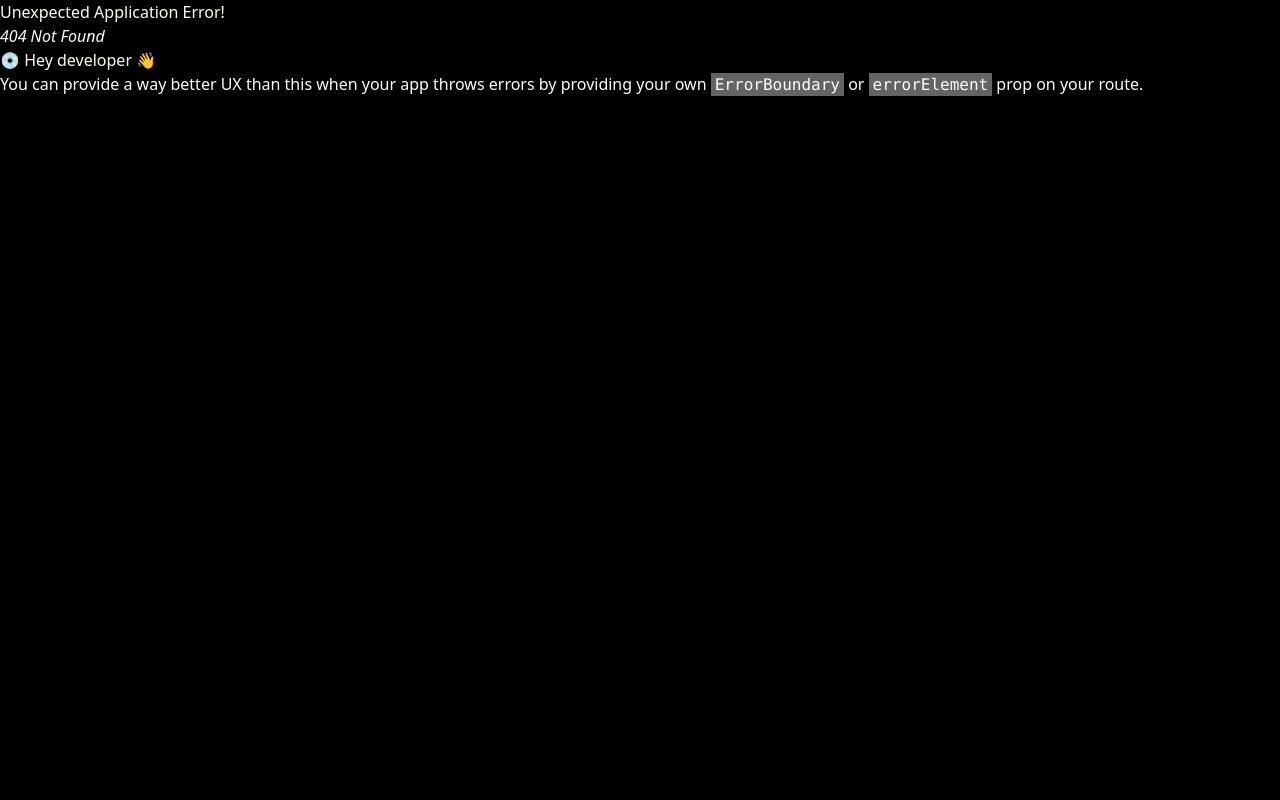
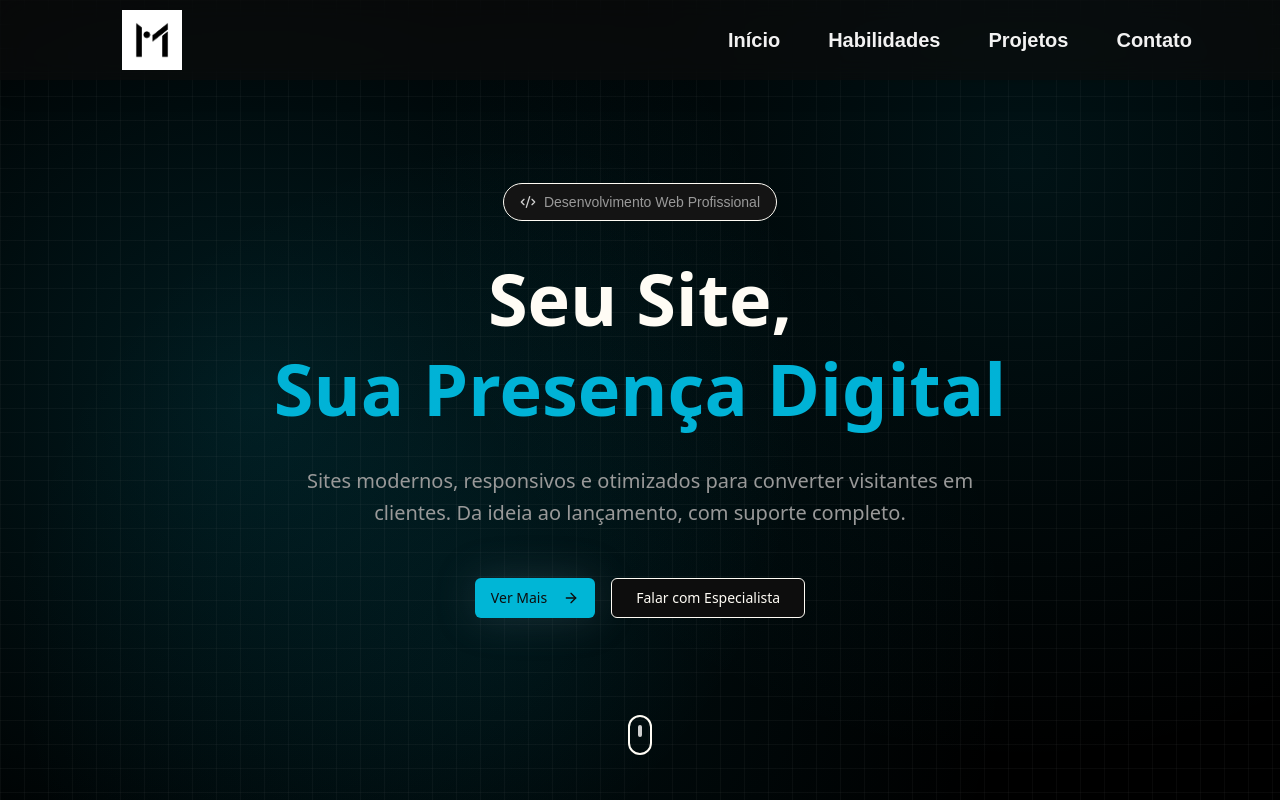
Before and after one commit to Enzzzzz/Port, a React (Vite) app: page /dev in a window 1280 px wide. Before the commit this address had no page. Shown: the top 800 px of the page. Built offline with nearby package versions, Linux system fonts and the light colour scheme; a web font is replaced by a local one.

Commit message:
new page added

```diff
--- /dev/null
+++ b/src/components/MainPage/HeroMain.jsx
@@ -0,0 +1,57 @@
+import { Button } from "@/components/ui/button";
+import { ArrowRight, Code2 } from "lucide-react";
+
+const HeroMain = () => {
+
+  return (
+    <section className="relative min-h-screen flex items-center justify-center px-4 py-20 main-bg overflow-hidden">
+      <div className="absolute inset-0 bg-[linear-gradient(to_right,#80808012_1px,transparent_1px),linear-gradient(to_bottom,#80808012_1px,transparent_1px)] bg-[size:24px_24px]"></div>
+
+      <div className="container mx-auto max-w-6xl relative z-10">
+        <div className="text-center space-y-8 animate-in fade-in slide-in-from-bottom-4 duration-1000">
+          <div className="inline-flex items-center gap-2 px-4 py-2 rounded-full bg-card border border-border font-poppins">
+            <Code2 className="w-4 h-4 text-primary" />
+            <span className="text-sm text-muted-foreground">Desenvolvimento Web Profissional</span>
+          </div>
+
+          <h1 className="text-5xl md:text-7xl font-bold leading-tight">
+            Seu Site,
+            <br />
+            <span className="text-gradient">Sua Presença Digital</span>
+          </h1>
+
+          <p className="text-lg md:text-xl text-muted-foreground max-w-2xl mx-auto leading-relaxed">
+            Sites modernos, responsivos e otimizados para converter visitantes em clientes.
+            Da ideia ao lançamento, com suporte completo.
+          </p>
+
+          <div className="flex flex-col sm:flex-row gap-4 justify-center items-center pt-4">
+            <Button
+              size="lg"
+              className="group bg-landmain hover:bg-landmain/90 text-primary-foreground glow"
+            >
+              Ver Mais
+              <ArrowRight className="ml-2 h-5 w-5 group-hover:translate-x-1 transition-transform" />
+            </Button>
+            <Button
+              size="lg"
+              variant="outline"
+              className="border-border hover:bg-secondary hover:text-secondary-foreground"
+              asChild
+            >
+              <a href="#contact">Falar com Especialista</a>
+            </Button>
+          </div>
+        </div>
+      </div>
+
+      <div className="absolute bottom-10 left-1/2 -translate-x-1/2 animate-bounce">
+        <div className="w-6 h-10 rounded-full border-2 border-border flex items-start justify-center p-2">
+          <div className="w-1 h-3 bg-primary rounded-full"></div>
+        </div>
+      </div>
+    </section>
+  );
+};
+
+export default HeroMain;
--- a/src/index.css
+++ b/src/index.css
@@ -16,6 +16,11 @@
   --color-dimBlue: rgba(9, 151, 124, 0.1);
   --color-dimRed: rgba(151, 9, 49, 0.1);
   --color-card: #141414;
+
+  --color-maintext: 190 100% 42%;
+  --color-accentmain: 190 100% 42%;
+
+  --color-landmain: #00b6d6;
 
   --color-foreground: #fffbe6;
   --color-card-foreground: #fffbe6;
@@ -47,6 +52,10 @@
   --shadow-card: 0 4px 20px #1414145e;
   --shadow-glow: 0 0 40px hsla(200, 20%, 40%, 0.3);
   --transition-smooth: all 0.4s cubic-bezier(0.4, 0, 0.2, 1);
+
+  --gradient-radial-1: radial-gradient(circle at 20% 50%, rgba(6, 182, 212, 0.15) 0%, transparent 50%);
+  --gradient-radial-2: radial-gradient(circle at 80% 20%, rgba(6, 182, 212, 0.1) 0%, transparent 50%);
+  --gradient-radial-3: radial-gradient(circle at 40% 80%, rgba(6, 182, 212, 0.08) 0%, transparent 50%);
 }
 
 @layer base {
@@ -184,6 +193,24 @@
 @layer components {
   .transition-smooth {
     transition: var(--transition-smooth);
+  }
+
+  .main-bg {
+    background-image: var(--gradient-radial-1), var(--gradient-radial-2), var(--gradient-radial-3);
+    background-repeat: no-repeat;
+    background-size: cover;
+    background-position: center;
+  }
+
+  .text-gradient {
+    background: linear-gradient(135deg, hsl(var(--color-maintext)) 0%, hsl(var(--color-accentmain)) 100%);
+    -webkit-background-clip: text;
+    -webkit-text-fill-color: transparent;
+    background-clip: text;
+  }
+
+  .glow {
+    box-shadow: var(--shadow-glow);
   }
 
   .fade-in {
--- a/src/main.jsx
+++ b/src/main.jsx
@@ -4,11 +4,16 @@ import { createBrowserRouter, RouterProvider } from 'react-router-dom'
 import { Analytics } from "@vercel/analytics/react"
 import './index.css'
 import Home from './routes/Home'
+import MainHome from './routes/MainHome'
 
 const router = createBrowserRouter([
   {
     path: "/",
     element: <Home />
+  },
+  {
+    path: "/dev",
+    element: <MainHome />
   }
 ]);
 
--- /dev/null
+++ b/src/routes/MainHome.jsx
@@ -0,0 +1,20 @@
+import Navbar from "../components/navbar";
+import Footer from "../components/Footer";
+import { Toaster } from "sonner"
+import HeroMain from "@/components/MainPage/HeroMain";
+
+function MainHome() {
+
+  return (
+    <div className="">
+      <Navbar />
+      <div className="flex flex-col">
+        <HeroMain />
+      </div>
+      <Footer />
+      <Toaster position="bottom-right" richColors closeButton />
+    </div>
+  );
+}
+
+export default MainHome;
```
